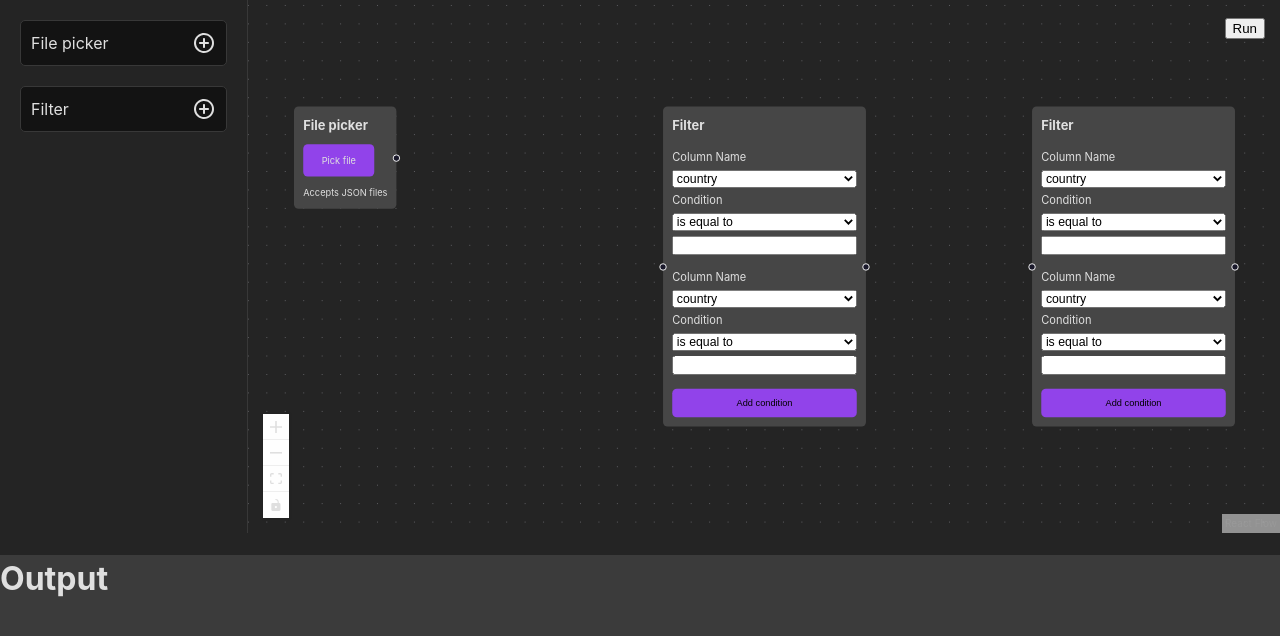
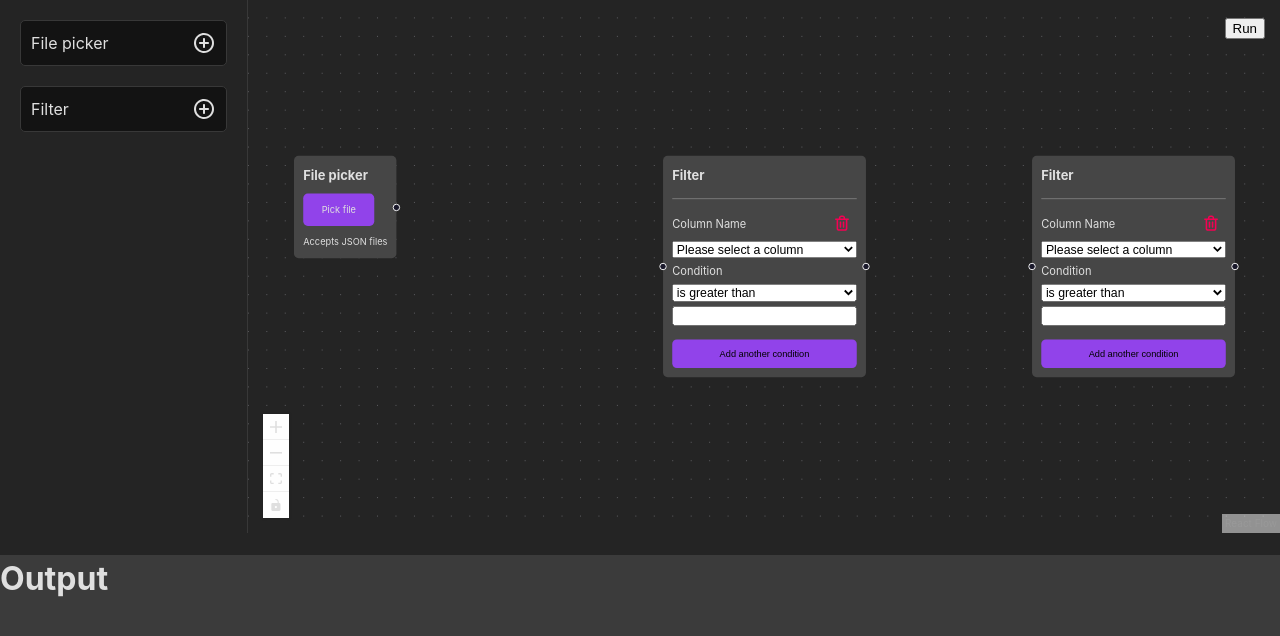
Before and after one commit to djhemath/FlowData-ETL, a React (Vite) app: page / in a window 1280 px wide. Shown: the top 636 px of the page. Built offline with nearby package versions, Linux system fonts and the light colour scheme.

Commit message:
feat: improved ui and functionality of Filter component

```diff
--- a/src/components/custom_nodes/CustomNode.styled.tsx
+++ b/src/components/custom_nodes/CustomNode.styled.tsx
@@ -6,7 +6,7 @@ export const CustomNodeContainer = styled.div`
     border-radius: 5px;
 `;
 
-export const CustomNodeInnerContainer = styled.label`
+export const CustomNodeInnerContainer = styled.div`
     display: flex;
     flex-direction: column;
     gap: 10px;
@@ -30,3 +30,9 @@ export const CustomNodeButton = styled.button`
     cursor: pointer;
     border: none;
 `;
+
+export const StyledHR = styled.div`
+    width: 100%;
+    height: 0.5px;
+    background-color: #7b7b7b;
+`;
--- a/src/components/custom_nodes/Filter/Filter.styled.tsx
+++ b/src/components/custom_nodes/Filter/Filter.styled.tsx
@@ -14,3 +14,14 @@ export const FilterLabel = styled.label`
 export const FilterInnerContainer = styled(CustomNodeInnerContainer) `
     gap: 15px;
 `;
+
+export const FilterColumnRow = styled.div`
+    display: flex;
+    justify-content: space-between;
+    align-items: center;
+`;
+
+export const FilterDeleteButton = styled.button`
+    background: none;
+    border: none;
+`;
--- a/src/components/custom_nodes/Filter/Filter.tsx
+++ b/src/components/custom_nodes/Filter/Filter.tsx
@@ -1,45 +1,200 @@
-import { Handle, Position } from "@xyflow/react";
-import { CustomNodeButton, CustomNodeContainer, CustomNodeTitle } from "../CustomNode.styled";
-import { FilterInnerContainer, FilterLabel, FilterOptionsContainer } from "./Filter.styled";
+import { Handle, NodeProps, Position, useHandleConnections, useNodesData, useReactFlow } from "@xyflow/react";
+import { CustomNodeButton, CustomNodeContainer, CustomNodeTitle, StyledHR } from "../CustomNode.styled";
+import { FilterColumnRow, FilterDeleteButton, FilterInnerContainer, FilterLabel, FilterOptionsContainer } from "./Filter.styled";
+import { Fragment, ReactEventHandler, useEffect, useRef, useState } from "react";
+import { Delete } from "../../icons";
 
-export default function Filter() {
+enum Operator {
+    IS_EQUAL_TO = 'IS_EQUAL_TO',
+    IS_NOT_EQUAL_TO = 'IS_NOT_EQUAL_TO',
+    IS_GREATER_THAN = 'IS_GREATER_THAN',
+    IS_LESS_THAN = 'IS_LESS_THAN',
+    IS_GREATER_THAN_AND_EQUAL_TO = 'IS_GREATER_THAN_AND_EQUAL_TO',
+    IS_LESS_THAN_AND_EQUAL_TO = 'IS_LESS_THAN_AND_EQUAL_TO',
+    CONTAINS = 'CONTAINS',
+    IS_TRUTHY = 'IS_TRUTHY',
+    IS_FALSY = 'IS_FALSY',
+};
+
+type Condition = {
+    id: number,
+    column: string,
+    operator: Operator,
+    value: any,
+};
+
+export default function Filter({ id }: NodeProps) {
+    const { updateNodeData } = useReactFlow();
+    const numberOfConditions = useRef(1);
+
+    const connections = useHandleConnections({
+        type: 'target',
+    });
+
+    const node = useNodesData(connections[0]?.source);
+    let data;
+
+    if(node) {
+        data = node?.data.data;
+    }
+
+    let columns: string[] = [];
+
+    if(data && Array.isArray(data) && data.length > 1) {
+        const firstObject = data[0];
+
+        for(let key in firstObject) {
+            columns.push(key);
+        }
+    }
+
+    const [conditions, setConditions] = useState<Condition[]>([
+        {
+            id: 1,
+            column: columns.length > 0 ? columns[0]: '',
+            operator: Operator.IS_GREATER_THAN,
+            value: '',
+        },
+    ]);
+
+    useEffect(() => {
+        updateNodeData(id, {
+            conditions,
+        });
+    }, [conditions]);
+
+    const onColumnChange = (id: number, column: string) => {
+        const updateConditions = (currentConditions: Condition[]) => currentConditions.map(condition => {
+            if(condition.id === id) {
+                condition.column = column;
+            }
+
+            return condition;
+        });
+
+        setConditions(updateConditions);
+    }
+
+    const onOperatorChange = (id: number, operator: Operator) => {
+        const updateConditions = (currentConditions: Condition[]) => currentConditions.map(condition => {
+            if(condition.id === id) {
+                condition.operator = operator;
+            }
+
+            return condition;
+        });
+
+        setConditions(updateConditions);
+    }
+
+    const onInputValueChange = (id: number, value: any) => {
+        const updateConditions = (currentConditions: Condition[]) => currentConditions.map(condition => {
+            if(condition.id === id) {
+                condition.value = value;
+            }
+
+            return condition;
+        });
+
+        setConditions(updateConditions);
+    }
+
+    const onDeleteFilter = (id: number) => {
+        setConditions(currentConditions => currentConditions.filter(condition => condition.id !== id));
+    }
+
+    const onConditionAdd = () => {
+        numberOfConditions.current += 1;
+
+        setConditions(currentConditions => [
+            ...currentConditions, {
+                id: numberOfConditions.current,
+                column: columns.length > 0 ? columns[0]: '',
+                operator: Operator.IS_GREATER_THAN,
+                value: '',
+            }
+        ]);
+    }
+
     return (
         <CustomNodeContainer style={{minWidth: 200}}>
             <Handle type="target" position={Position.Left}/>
             <FilterInnerContainer>
                 <CustomNodeTitle>Filter</CustomNodeTitle>
-                <FilterItem />
-                <FilterItem />
-                <CustomNodeButton>Add condition</CustomNodeButton>
+                {
+                    conditions.map(condition => (
+                        <Fragment key={condition.id}>
+                            <StyledHR />
+                            <FilterItem
+                                condition={condition}
+                                columns={columns}
+                                onColumnChange={onColumnChange}
+                                onOperatorChange={onOperatorChange}
+                                onInputValueChange={onInputValueChange}
+                                onDeleteFilter={onDeleteFilter}
+                            />
+                        </Fragment>
+                    ))
+                }
+                <CustomNodeButton
+                    type="button"
+                    onClick={onConditionAdd}
+                >
+                    Add another condition
+                </CustomNodeButton>
             </FilterInnerContainer>
             <Handle type="source" position={Position.Right}/>
         </CustomNodeContainer>
     );
 }
 
-function FilterItem() {
+type FilterItemProps = {
+    condition: Condition,
+    columns: string[],
+    onColumnChange: (id: number, column: string) => void,
+    onOperatorChange: (id: number, operator: Operator) => void,
+    onInputValueChange: (id: number, value: any) => void,
+    onDeleteFilter: (id: number) => void,
+};
+
+function FilterItem({
+    condition,
+    columns,
+    onColumnChange,
+    onOperatorChange,
+    onInputValueChange,
+    onDeleteFilter,
+}: FilterItemProps) {
     return (
         <FilterOptionsContainer>
-            <FilterLabel htmlFor="select-1">Column Name</FilterLabel>
-            <select name="select-1">
-                <option>country</option>
-                <option>district</option>
-                <option>income</option>
+            <FilterColumnRow>
+                <FilterLabel htmlFor="select-1">Column Name</FilterLabel>
+                <FilterDeleteButton onClick={() => onDeleteFilter(condition.id)}>
+                    <Delete />
+                </FilterDeleteButton>
+            </FilterColumnRow>
+            <select name="select-1" value={condition.column} onChange={(e) => onColumnChange(condition.id, e.target.value)}>
+                <option value=''>Please select a column</option>
+                {
+                    columns.map(column => (
+                        <option key={column} value={column}>{column}</option>
+                    ))
+                }
             </select>
 
             <FilterLabel htmlFor="select-1">Condition</FilterLabel>
-            <select name="select-1">
-                <option>is equal to</option>
-                <option>is not equal to</option>
-                <option>is greater than</option>
-                <option>is less than</option>
-                <option>is greater than and equal to</option>
-                <option>is less than and equal to</option>
-                <option>contains</option>
-                <option>is truthy</option>
-                <option>is falsy</option>
+            <select name="select-1" value={condition.operator} onChange={(e) => onOperatorChange(condition.id, e.target.value as Operator)}>
+                <option value={Operator.IS_EQUAL_TO}>is equal to</option>
+                <option value={Operator.IS_NOT_EQUAL_TO}>is not equal to</option>
+                <option value={Operator.IS_GREATER_THAN}>is greater than</option>
+                <option value={Operator.IS_LESS_THAN}>is less than</option>
+                <option value={Operator.IS_GREATER_THAN_AND_EQUAL_TO}>is greater than and equal to</option>
+                <option value={Operator.IS_LESS_THAN_AND_EQUAL_TO}>is less than and equal to</option>
+                <option value={Operator.CONTAINS}>contains</option>
+                <option value={Operator.IS_TRUTHY}>is truthy</option>
+                <option value={Operator.IS_FALSY}>is falsy</option>
             </select>
-            <input />
+            <input value={condition.value} onChange={(e) => onInputValueChange(condition.id, e.target.value)}/>
         </FilterOptionsContainer>
     );
 }
```
